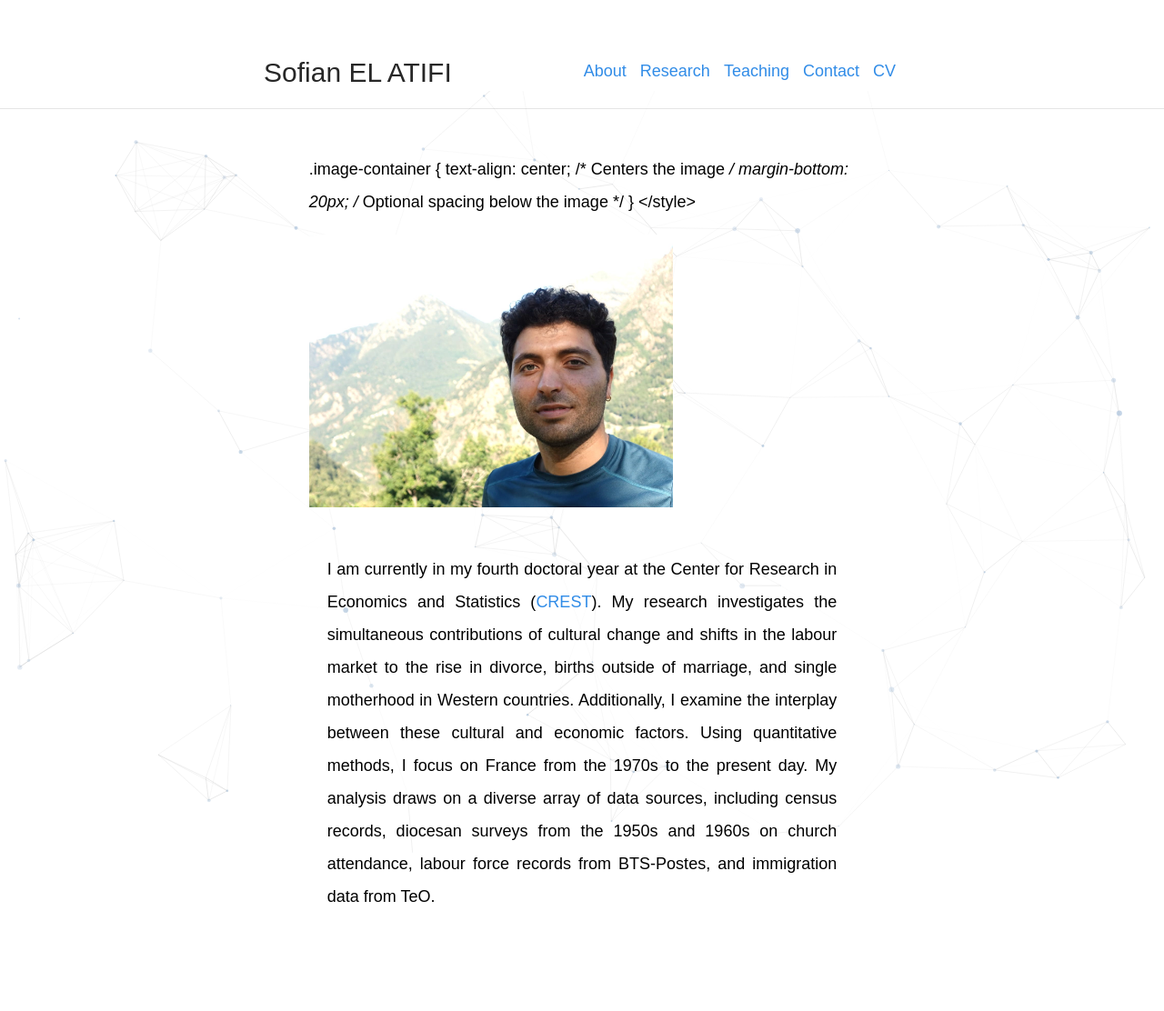
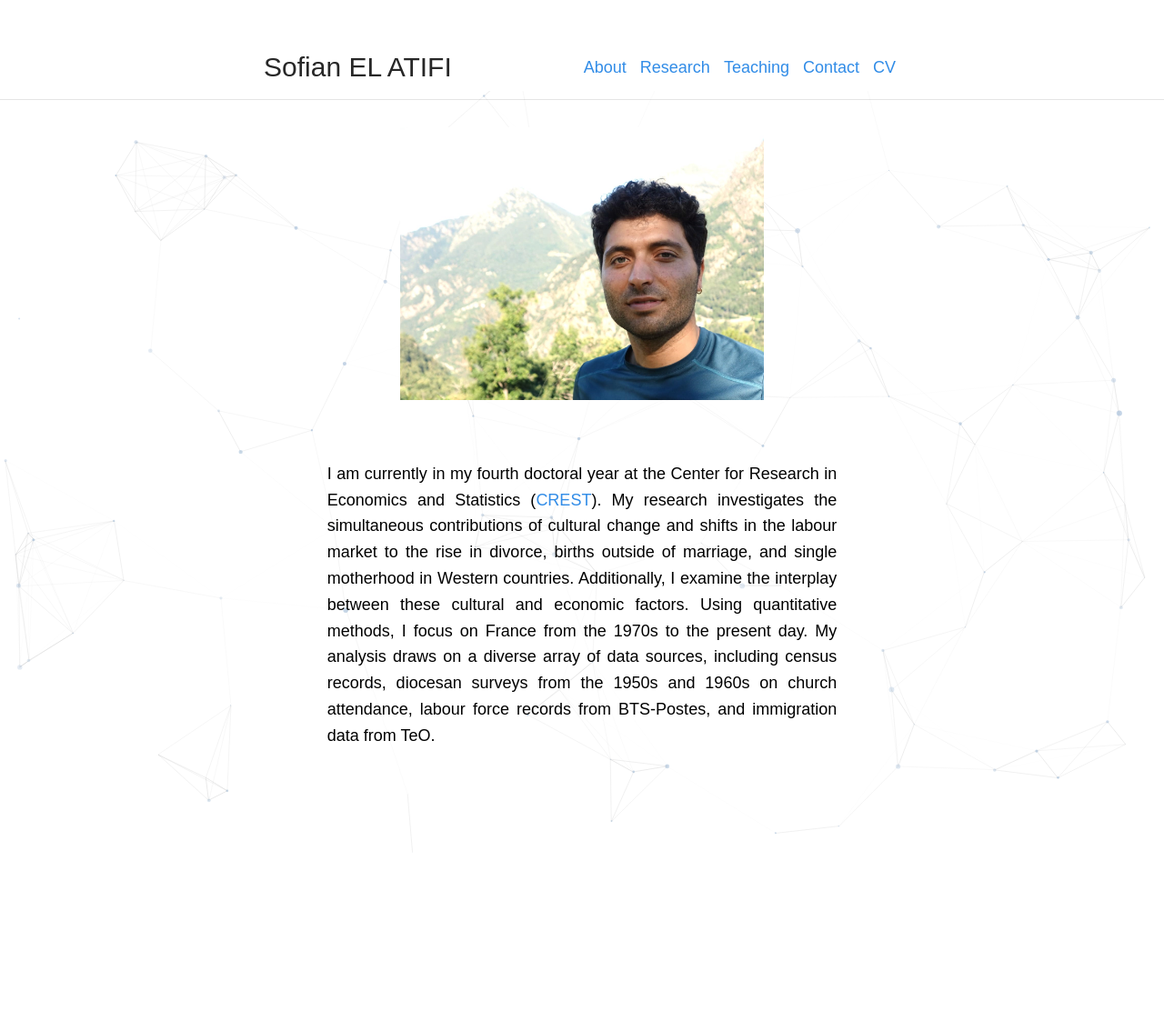
Before and after one commit to sofianelatifi/sofianelatifi.github.io, a Jekyll site: the page built from about.md, in a window 1280 px wide. Shown: the whole page at 91% size. Built offline with Jekyll 4.4.1, drawn with Linux system fonts in a browser that asks for light colours; after the commit the page ends 932 px from its top, so only the background shows below that; part of the change alters nothing that is shown.

Commit message:
Update about.md

```diff
--- a/about.md
+++ b/about.md
@@ -6,7 +6,7 @@ permalink: /about/
 
 <style>
   body {
-    line-height: 2;
+    line-height: 1.6;
     font-size: 18px; /* Or use `em` units for scalability */
     font-family: sans-serif;
   }
@@ -16,9 +16,8 @@ permalink: /about/
     margin: auto; /* Centers the content */
     padding: 20px;
   }
-</style>
 
-.image-container {
+  .image-container {
     text-align: center; /* Centers the image */
     margin-bottom: 20px; /* Optional spacing below the image */
   }
```
